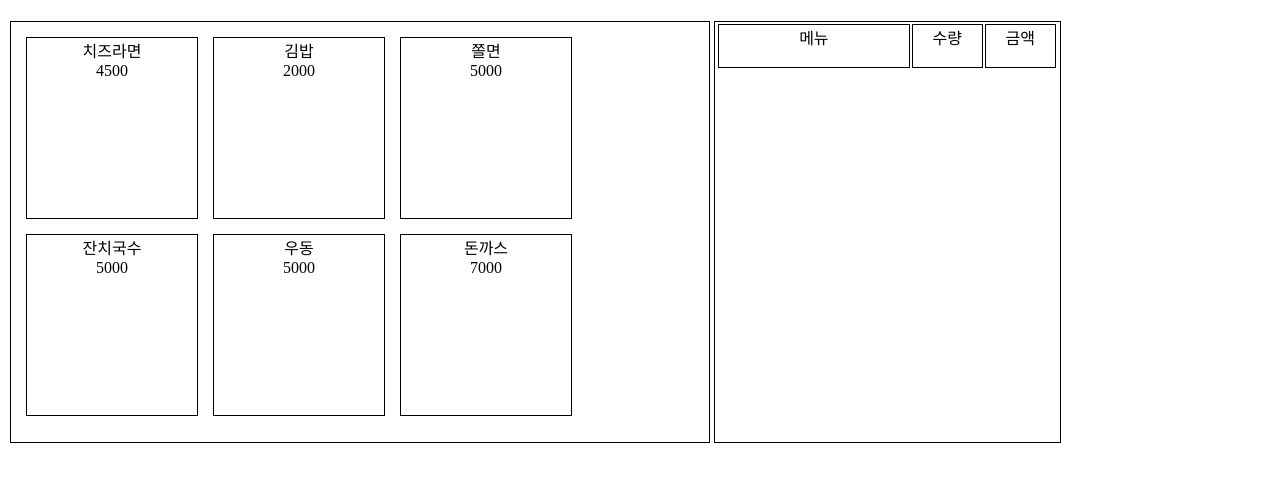
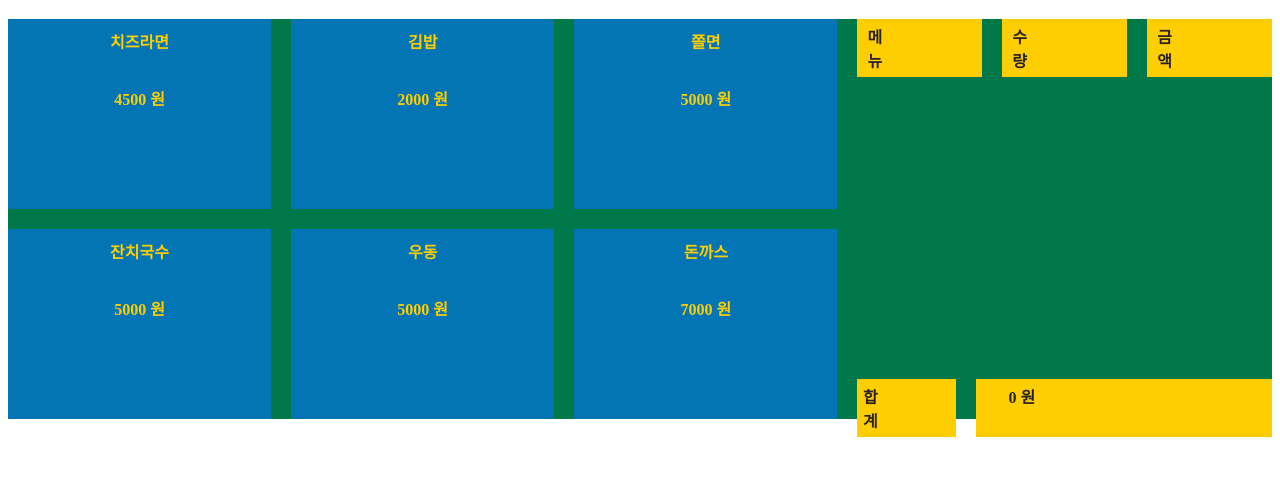
Before and after one commit to feynubrick/hackerthon-pos, a plain HTML site: page index.html in a window 1280 px wide. Shown: the part 61-542 px from the top of the page. Drawn offline with Linux system fonts and the light colour scheme.

Commit message:
css edited to use css-grid

```diff
--- a/index.html
+++ b/index.html
@@ -1,31 +1,33 @@
 <!DOCTYPE html>
 <html lang="en">
-
-<head>
-    <meta charset="UTF-8">
-    <meta name="viewport" content="width=device-width, initial-scale=1.0">
-    <meta http-equiv="X-UA-Compatible" content="ie=edge">
+  <head>
+    <meta charset="UTF-8" />
+    <meta name="viewport" content="width=device-width, initial-scale=1.0" />
+    <meta http-equiv="X-UA-Compatible" content="ie=edge" />
     <title>POS</title>
     <link rel="stylesheet" type="text/css" media="screen" href="style.css" />
     <script src="data.js"></script>
-</head>
+  </head>
 
-<body>
+  <body>
     <h1>TEST</h1>
+    <div id="view-area">
+      <div id="menu-list"></div>
 
-    <div class="menu" id="menu-list"></div>
-
-    <div id="shopper-list-box">
-        <div class="list" id="shopper-list">
-            <div class="OrderMenu">메뉴</div>
-            <div class="OrderNumber">수량</div>
-            <div class="OrderPrice">금액</div>
-            <!-- <div id="shopper-list-content"></div> -->
+      <div id="shopper-list-box">
+        <div id="shopper-list-legend">
+          <div class="shopper-list-item">메뉴</div>
+          <div class="shopper-list-item">수량</div>
+          <div class="shopper-list-item">금액</div>
         </div>
-
+        <div id="shopper-list"></div>
+        <div id="shopper-list-total">
+          <div class="shopper-list-item">합계</div>
+          <div id="shopper-list-total-item" class="shopper-list-item">0 원</div>
+        </div>
+      </div>
     </div>
 
     <script src="script.js"></script>
-</body>
-
+  </body>
 </html>
--- a/script.js
+++ b/script.js
@@ -4,37 +4,28 @@ initial();
 
 function refreshShopperList() {
   var shopperListDiv = document.getElementById("shopper-list");
-  //   var shopperListTotalDiv = document.getElementById("shopper-list-total");
-  shopperListDiv.innerHTML =
-    '<div class="OrderMenu">메뉴</div><div class="OrderNumber">수량</div><div class="OrderPrice">금액</div>';
-
+  shopperListDiv.innerHTML = "";
+  var shopperListTotalDiv = document.getElementById("shopper-list-total-item");
   for (var dish of shopperList) {
     var listItem = document.createElement("div");
+    listItem.className = "shopper-list-item";
     shopperListDiv.appendChild(listItem);
     var nameDiv = document.createElement("div");
     var amountDiv = document.createElement("div");
     var priceDiv = document.createElement("div");
-    shopperListDiv.appendChild(nameDiv);
-    shopperListDiv.appendChild(amountDiv);
-    shopperListDiv.appendChild(priceDiv);
+    listItem.appendChild(nameDiv);
+    listItem.appendChild(amountDiv);
+    listItem.appendChild(priceDiv);
 
     nameDiv.innerText = dish.name;
     amountDiv.innerText = dish.amount;
     priceDiv.innerText = String(dish.price * dish.amount) + "원";
-
-    nameDiv.className = "OrderMenu";
-    amountDiv.className = "OrderNumber";
-    priceDiv.className = "OrderPrice";
   }
 
   var total = shopperList.reduce(function(total, item) {
     return total + item.amount * item.price;
   }, 0);
-  shopperListDiv.innerHTML =
-    shopperListDiv.innerHTML +
-    '<div id="shopper-list-total"><div>합계</div><div>' +
-    total +
-    " 원</div></div>";
+  shopperListTotalDiv.innerText = total + " 원";
 }
 
 function addShopperList(dish) {
@@ -53,7 +44,6 @@ function addShopperList(dish) {
     shopperList[index].amount++;
   }
 
-  // shopperList.push(dish);
   refreshShopperList();
 }
 
@@ -74,7 +64,7 @@ function initial() {
     holder.className = "menubox";
 
     menu.innerText = dish.name;
-    price.innerText = dish.price;
+    price.innerText = dish.price + " 원";
 
     holder.onclick = function() {
       addShopperList(dish);
--- a/style.css
+++ b/style.css
@@ -1,4 +1,4 @@
-.box {
+/* .box {
   width: 170px;
   height: 70px;
   float: left;
@@ -72,13 +72,83 @@
   height: 400px;
   border: 1px solid black;
   margin: 2px;
+} */
+div {
+  text-align: center;
+}
+
+#view-area {
+  display: grid;
+  grid-template-columns: 2fr 1fr;
+  grid-gap: 20px;
+  height: 400px;
+  background: #007849;
+}
+
+.menubox {
+  background-color: #0375B4;
+  /* border-width: 2px;
+  border-style: solid;
+  border-color: #d0bfff;
+  border-radius: 10px; */
+  text-align: center;
+}
+
+#menu-list {
+  display: grid;
+  grid-template-columns: 1fr 1fr 1fr;
+  grid-gap: 20px;
+  color: #ffce00;
+  font-weight: bold;
+}
+
+#shopper-list-box {
+  display: grid;
+  grid-template-rows: 30px 1fr 40px;
+  grid-gap: 20px;
+  text-align: center;
+  /* color: #ffce00; */
+  color: #262228;
+  font-weight: bold;
+}
+
+#shopper-list-legend, .shopper-list-item {
+  display: grid;
+  grid-template-columns: 1fr 1fr 1fr;
+  grid-gap: 20px;
+}
+
+.shopper-list-item {
+  /* border-width: 1px;
+  border-style: solid;
+  border-color: #d0bfff;
+  border-radius: 10px; */
+  /* background: #0375B4; */
+  background: #ffce00;
+  margin-bottom: 10px;
+  padding: 5px;
+  text-align: center;
 }
 
 #shopper-list-total {
-  height: 10%;
-  width: 100%;
-  border: 1px solid black;
-  float: left;
-  margin: 2px 2px 2px 0px;
+  display: grid;
+  grid-template-columns: 1fr 3fr;
+  grid-gap: 20px;
+  text-align: center;
+  /* border-width: 2px;
+  border-style: solid;
+  border-color: #d0bfff;
+  border-radius: 10px; */
+}
+
+#shopper-list-total-item {
   text-align: center;
 }
+
+.menubox {
+  display: grid;
+  grid-template-rows: 1fr 3fr;
+  grid-gap: 20px;
+  text-align: center;
+  padding: 10px;
+}
```
